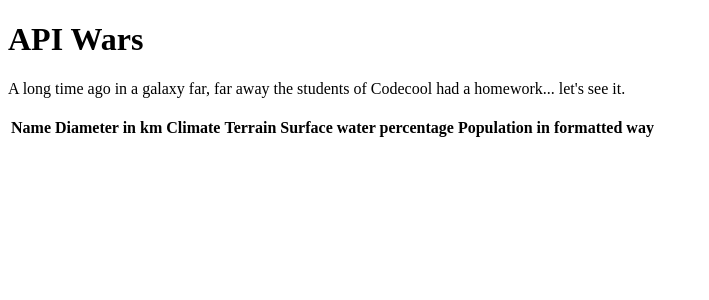
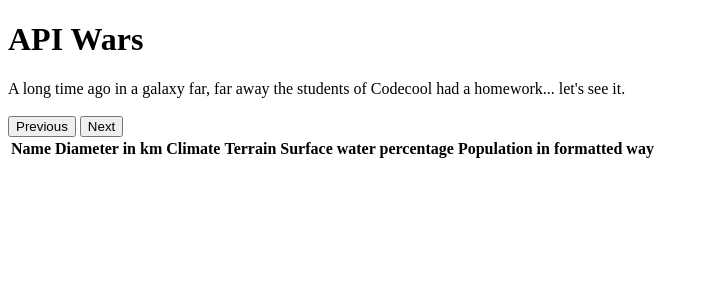
Before and after one commit to nikolettlakos/wswp-api-wars, a Flask app: page / in a window 1280 px wide. Shown: the top 300 px of the page, without its empty margins (0-709 px from the left). Run offline with Flask 2, Linux system fonts and the light colour scheme; lists and menus that the app fills with data are empty.

Commit message:
Buttons: prev, next.

```diff
--- a/templates/index.html
+++ b/templates/index.html
@@ -2,13 +2,15 @@
 <html lang="en">
 <head>
     <meta charset="UTF-8">
-    <title>Index page</title>
+    <title>In a galaxy...</title>
 </head>
 <body>
 <h1>API Wars</h1>
 <div id="simple_text">
     A long time ago in a galaxy far, far away the students of Codecool had a homework... let's see it.
 </div><br>
+<button>Previous</button>
+<button>Next</button>
 <table>
     <thead>
         <tr>
```
